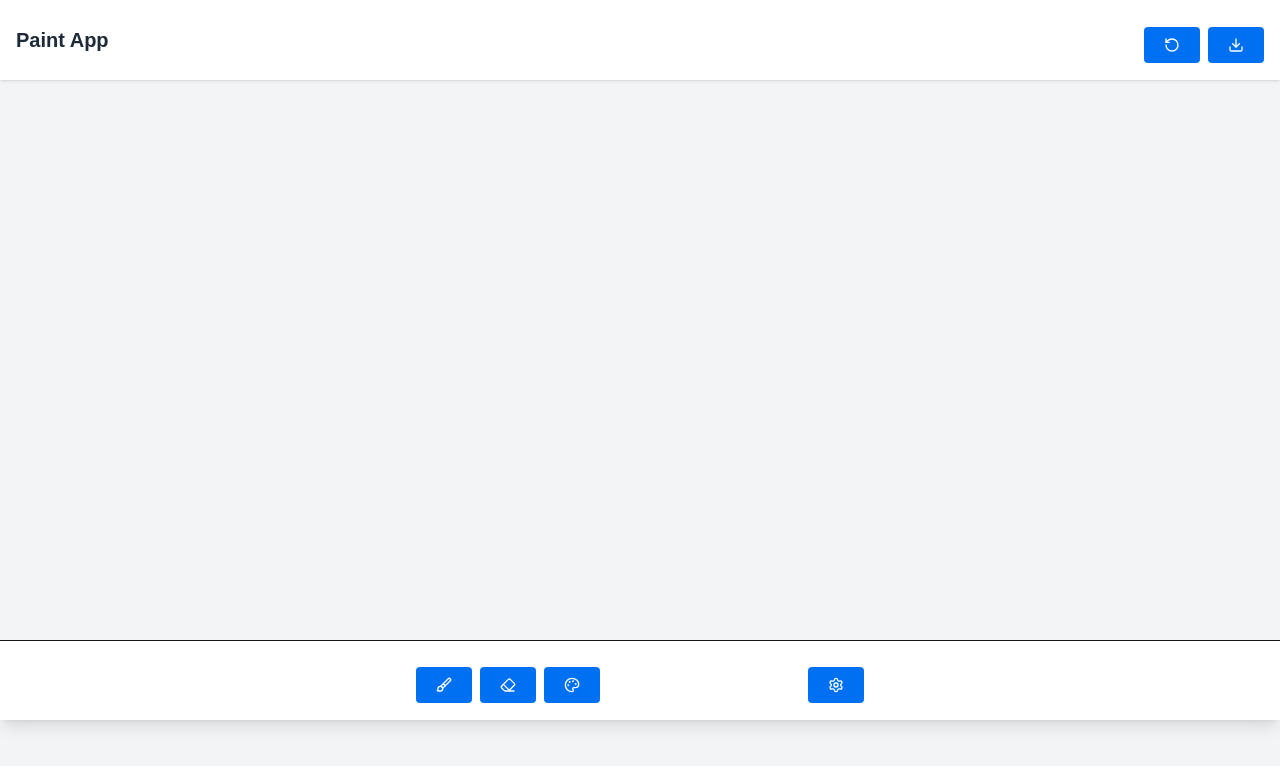
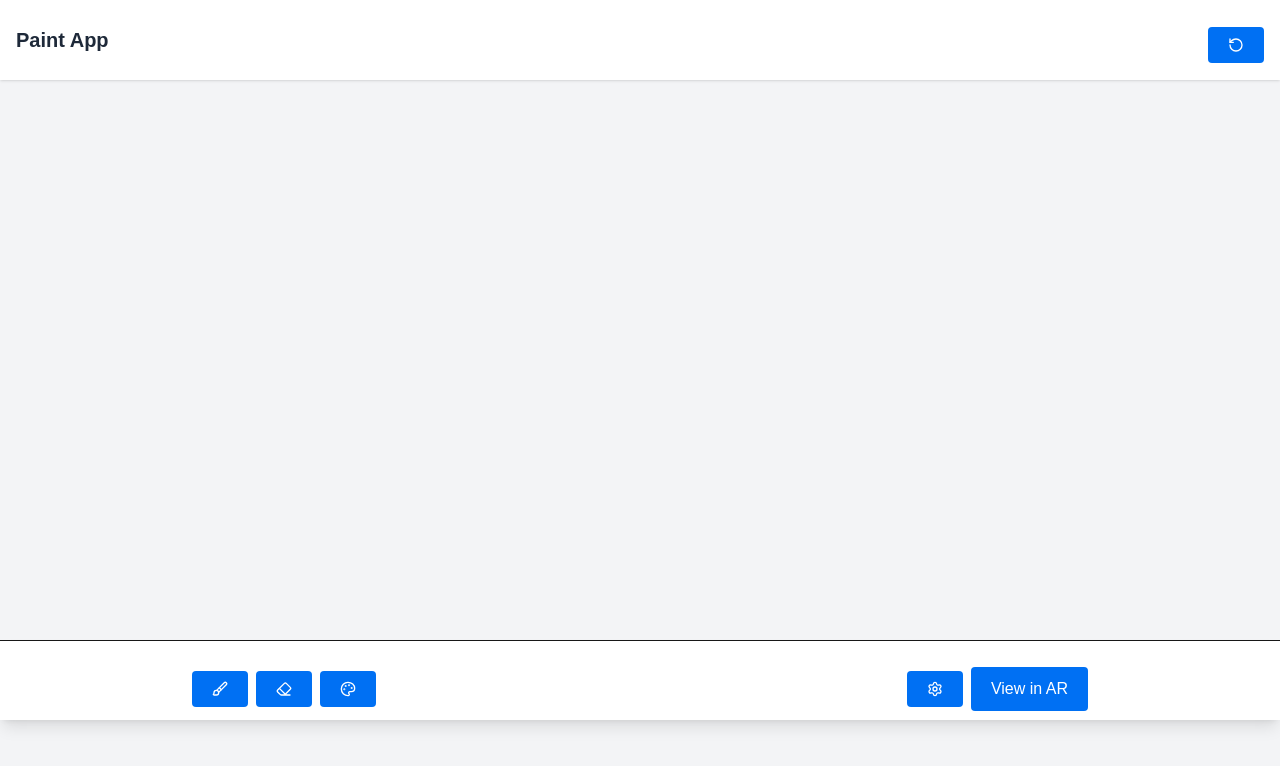
Before and after one commit to chirahbhal312/fingerdrawer-nextjs, a Next.js app: page /PaperToAR in a window 1280 px wide. Shown: the top 766 px of the page. Built offline with nearby package versions, Linux system fonts and the light colour scheme.

Commit message:
View In AR button

```diff
--- a/src/app/PaperToAR/page.jsx
+++ b/src/app/PaperToAR/page.jsx
@@ -1,7 +1,7 @@
 'use client';
 
 import { useRef, useState, useEffect, useCallback } from 'react';
-import { Brush, Eraser, Download, Palette, RotateCcw, Settings } from 'lucide-react';
+import { Brush, Eraser, Palette, RotateCcw, Settings } from 'lucide-react';
 
 const defaultColors = [
   '#000000', '#FFFFFF', '#FF0000', '#00FF00', '#0000FF', '#FFFF00', '#FF00FF',
@@ -80,7 +80,7 @@ export default function PaintingApp() {
     ctx.clearRect(0, 0, canvasRef.current.width, canvasRef.current.height);
   };
 
-  const saveAndRedirect = () => {
+  const viewInAR = () => {
     const canvas = canvasRef.current;
     const dataURL = canvas.toDataURL('image/png');
     sessionStorage.setItem('drawingImage', dataURL);
@@ -105,9 +105,6 @@ export default function PaintingApp() {
           <button className="p-2 rounded border hover:bg-gray-100" onClick={clearCanvas}>
             <RotateCcw className="w-4 h-4" />
           </button>
-          <button className="p-2 rounded border hover:bg-gray-100" onClick={saveAndRedirect}>
-            <Download className="w-4 h-4" />
-          </button>
         </div>
       </div>
 
@@ -128,7 +125,7 @@ export default function PaintingApp() {
 
       {/* Bottom Panel */}
       <div className="h-[10vh] bg-white border-t shadow-lg p-4">
-        <div className="flex items-center justify-between max-w-md mx-auto">
+        <div className="flex items-center justify-between max-w-4xl mx-auto w-full">
           <div className="flex items-center gap-2">
             <button
               className={`p-2 rounded ${tool === 'brush' ? 'bg-blue-500 text-white' : 'border hover:bg-gray-100'}`}
@@ -177,7 +174,8 @@ export default function PaintingApp() {
             </div>
           </div>
 
-          {/* Settings */}
+          {/* Settings + View in AR */}
+          <div className="flex items-center gap-2">
             <div className="relative" id="settings-popover">
               <button
                 className="p-2 rounded border hover:bg-gray-100"
@@ -199,6 +197,13 @@ export default function PaintingApp() {
                 </div>
               )}
             </div>
+            <button
+              className="bg-green-500 hover:bg-green-600 text-white px-4 py-2 rounded"
+              onClick={viewInAR}
+            >
+              View in AR
+            </button>
+          </div>
         </div>
       </div>
     </div>
```
Lines whose indentation alone changed are shown as unchanged.
